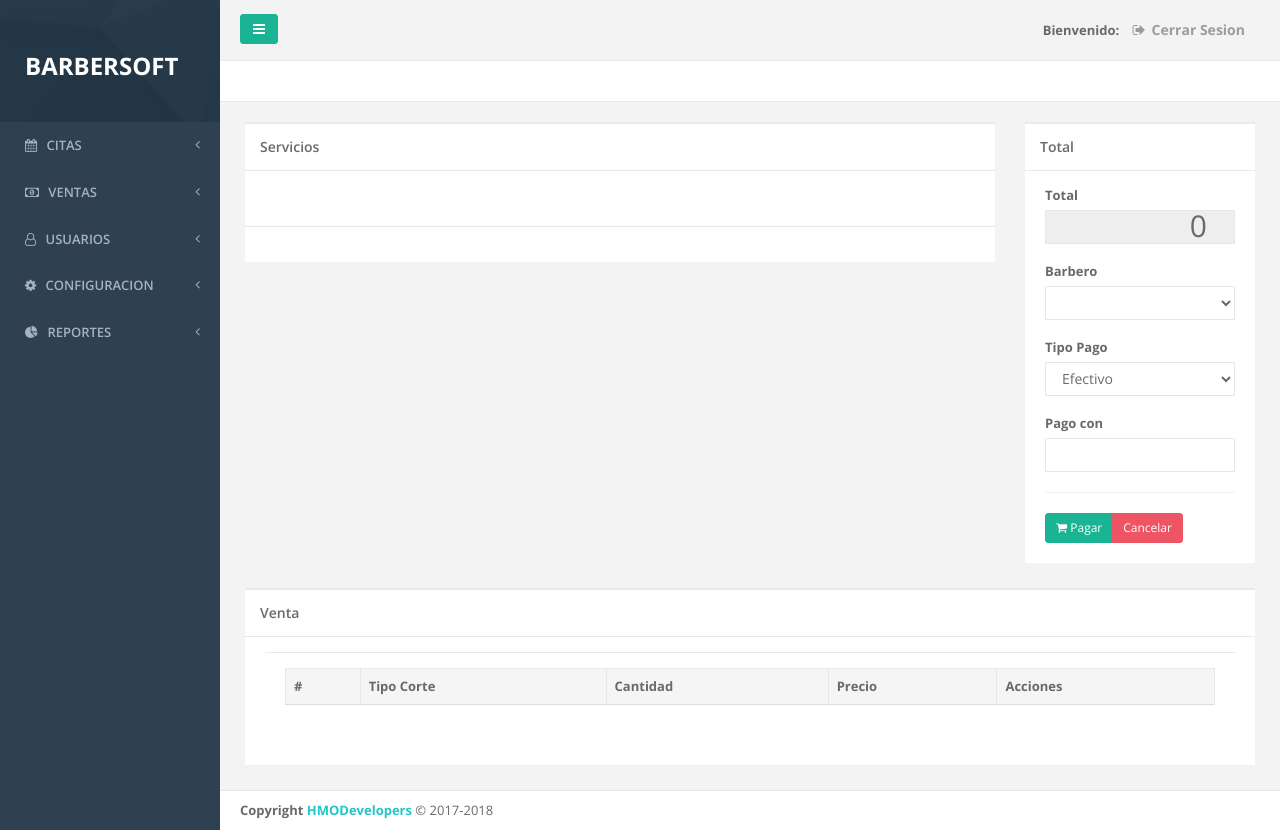
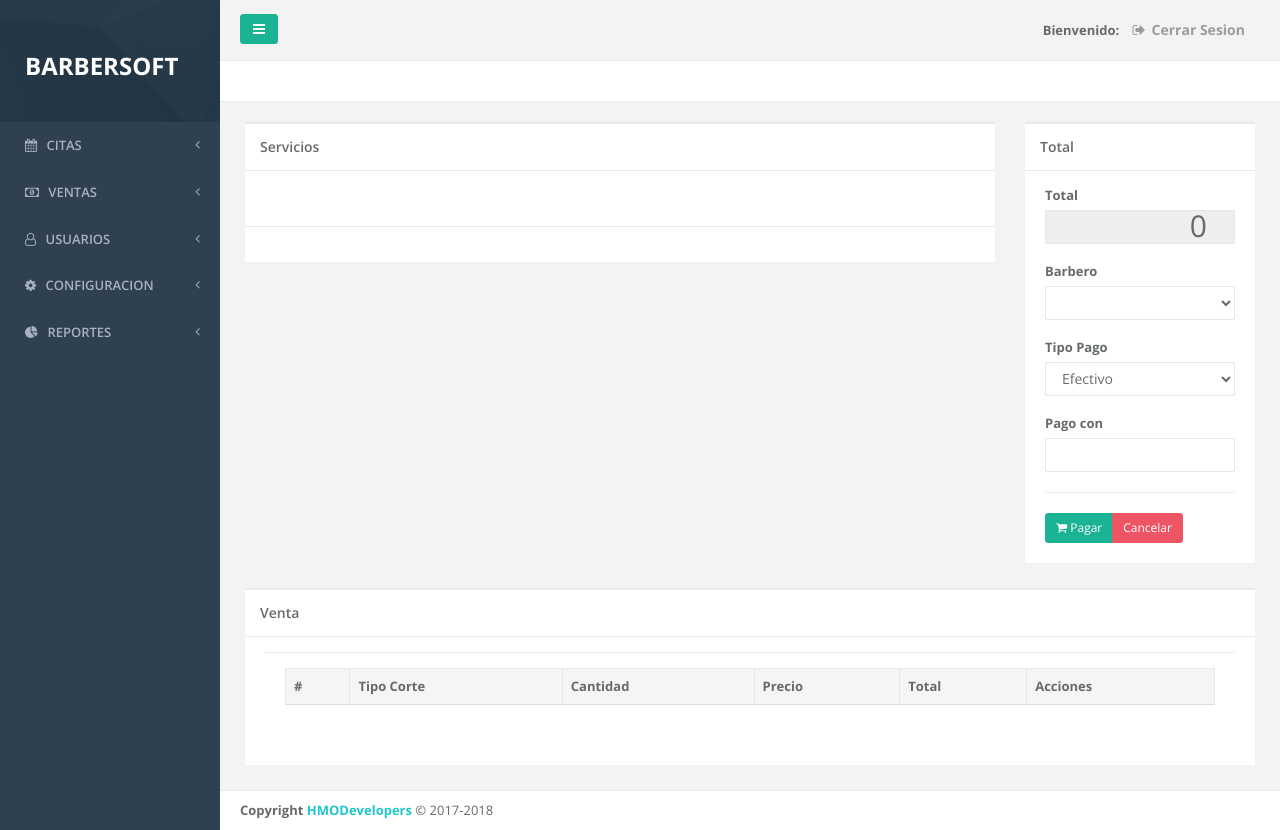
Before and after one commit to CarlosLafarga/barbersoft, a PHP site: page /Vistas/caja/ in a window 1280 px wide. Run offline with PHP 8.4, Linux system fonts and the light colour scheme; data that the repository does not hold is empty; some libraries are stand-ins or nearby versions.

Commit message:
cantidad en la tabla de ventas
tabla ventas cantidad dinamica.

```diff
--- a/Vistas/caja/index.php
+++ b/Vistas/caja/index.php
@@ -108,6 +108,7 @@
                                 <th>Tipo Corte</th>
                                 <th>Cantidad</th>
                                 <th>Precio</th>
+                                <th>Total</th>
                                 <th>Acciones</th>
                             </tr>
                             </thead>
--- a/Vistas/caja/js.php
+++ b/Vistas/caja/js.php
@@ -63,7 +63,7 @@
 
 
          //contador para asignar id al boton que borrara la fila
-         var fila = '<tr id="row' + contador + '"><td>'+contador+'</td><td>' + tipo_corte + '</td><td width="10%"><input type="number" class="form-control"id="cantidad" onchange="cantidad(this);" value="1" min="1"></td><td>' + precio + '</td><td><center><button type="button" onclick="deleteRow(this)" class="btn btn-danger">Eliminar</button></center></td></tr>'; //esto seria lo que contendria la fila
+         var fila = '<tr id="row' + contador + '"><td>'+contador+'</td><td>' + tipo_corte + '</td><td width="10%"><input type="number" class="form-control"id="cantidad" onchange="cantidad(this);" value="1" min="1"></td><td>' + precio + '</td><td>'+precio+'</td><td><center><button type="button" onclick="deleteRow(this)" class="btn btn-danger">Eliminar</button></center></td></tr>'; //esto seria lo que contendria la fila
 
 
           console.log("fila",fila);
@@ -125,10 +125,11 @@
 
             var row = e.parentNode.parentNode.rowIndex;
             console.log("row", row);
-            var total_ventas = document.getElementById('tablita').rows[row].cells[3];
-            var precio_articulo = document.getElementById('tablita').rows[row].cells[3].children[0].value;
+            var total_ventas = document.getElementById('tablita').rows[row].cells[4];
+            var precio_articulo = document.getElementById('tablita').rows[row].cells[3].innerHTML;
+            console.log("precio articulos", precio_articulo);
             var precio_input1 = $("#precios"+row+"").val();
-            var chuy = precio_articulo.value = Number(precio_input1);
+            var chuy = precio_articulo.value = Number(precio_articulo);
 
 
 
@@ -145,7 +146,7 @@
                  data.push(parseFloat($(this).text()));
              });
             var suma = data.reduce(function(a,b){ return a+b; },0);
-
+            console.log("suma",suma);
 
             document.getElementById("total").value = suma.toFixed(2);
 
```
